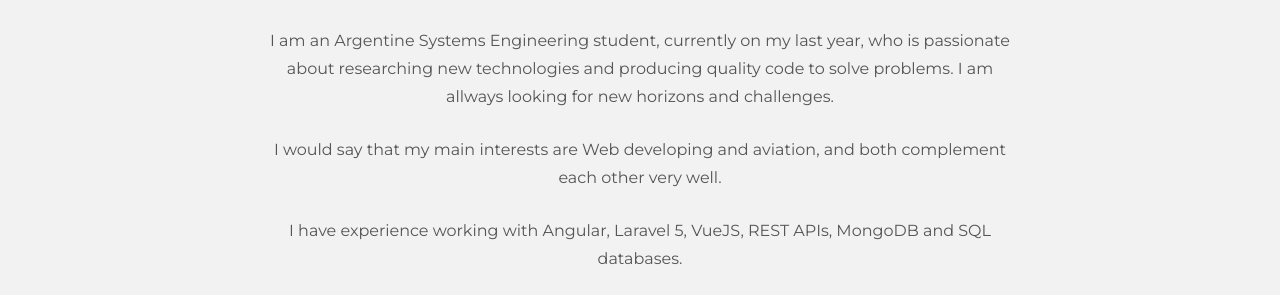
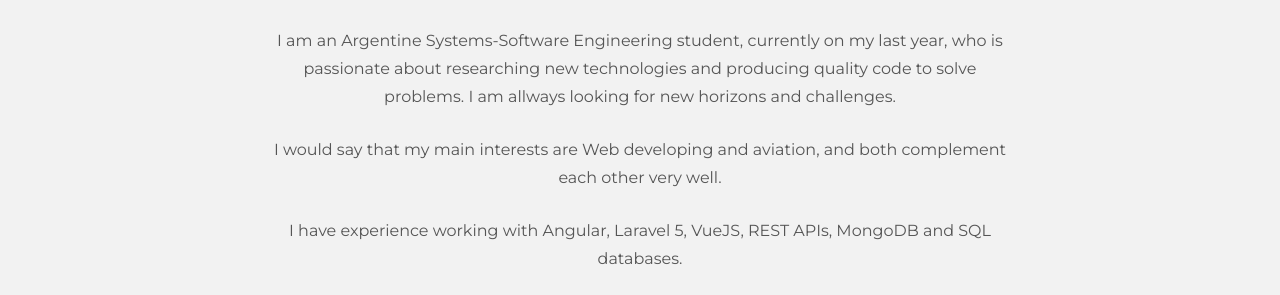
Before and after one commit to julianpoma/julianpoma.github.io, a plain HTML site: page index.html in a window 1280 px wide. Shown: the part 493-788 px from the top of the page. Drawn offline with Linux system fonts and the light colour scheme.

Commit message:
Changed major

```diff
--- a/index.html
+++ b/index.html
@@ -34,7 +34,7 @@
                     <img src="assets/img/user.png" alt="Stanley" class="selfie">
                     <h1>Hi, I'm Julián!</h1>
                     <p>
-                        I am an Argentine Systems Engineering student, currently on my last year, who is passionate about researching new technologies
+                        I am an Argentine Systems-Software Engineering student, currently on my last year, who is passionate about researching new technologies
                         and producing quality code to solve problems. I am allways looking for new horizons and challenges.
                     </p>
                     <p>
```
Also changed, not shown: 1 other file.
